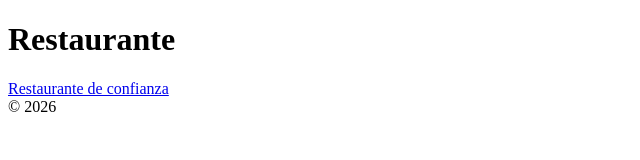
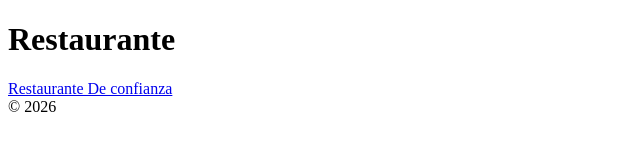
Before and after one commit to danielgomezsanchez2007-lab/danielgomezsanchez2007-laboratorio.github.io, a plain HTML site: page Index.html in a window 1280 px wide. Shown: the full height of the page, 0-640 px from the left. Drawn offline with Linux system fonts and the light colour scheme.

Commit message:
Update Index.html

```diff
--- a/Index.html
+++ b/Index.html
@@ -7,7 +7,7 @@
 <body>
   <h1>Restaurante</h1>
   <nav>
-    <a href="actividad3/restaurante.html">Restaurante de confianza</a>
+    <a href="actividad3/restaurante.html">Restaurante De confianza</a>
 
 
   </nav>
```
